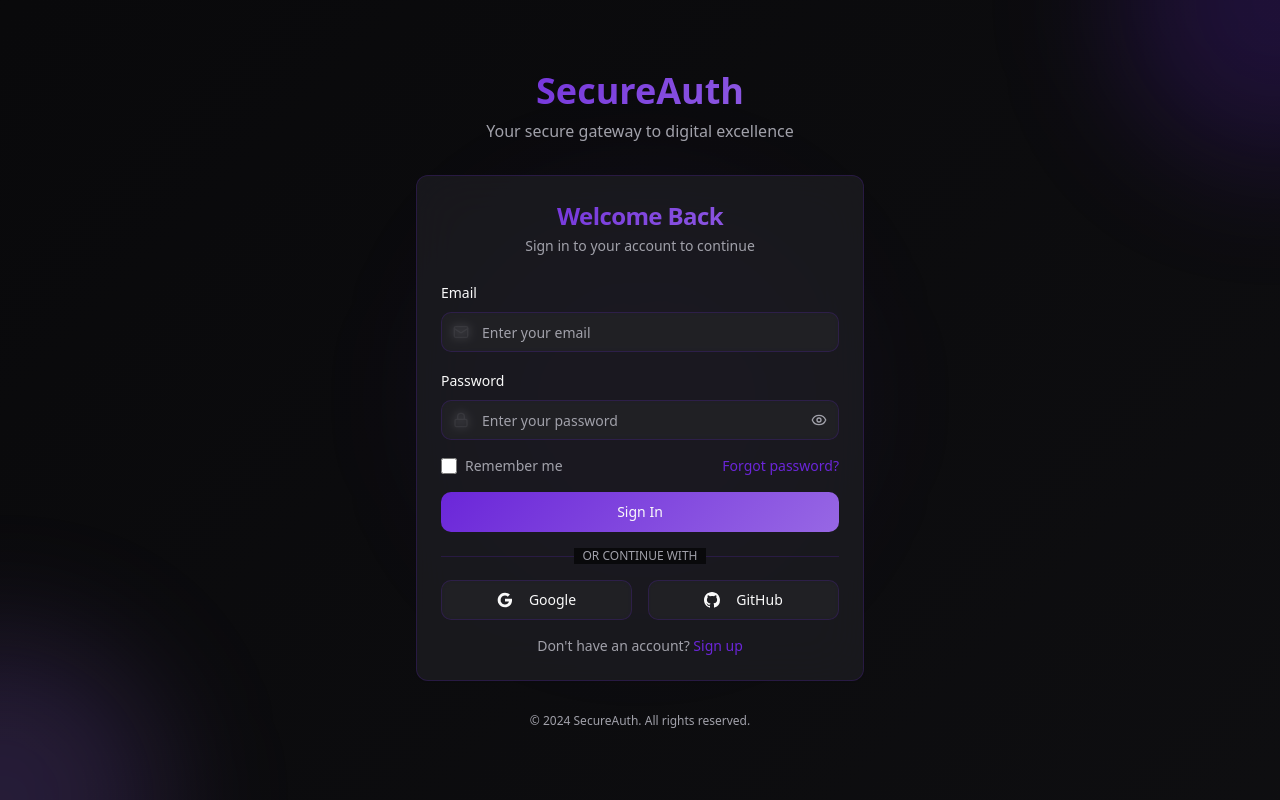
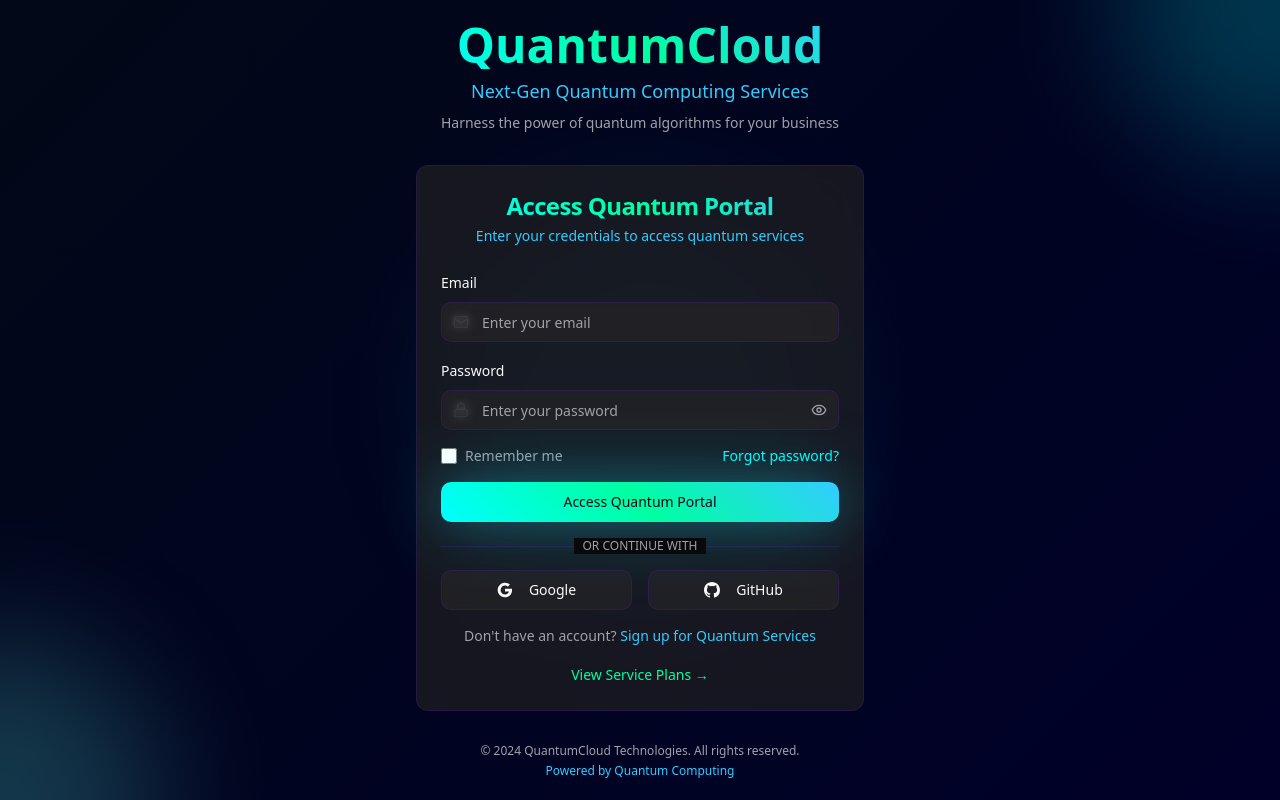
Before and after one commit to kkm121/portal-keyholder, a React (Vite) app: page / in a window 1280 px wide. Built offline with nearby package versions, Linux system fonts and the light colour scheme.

Commit message:
Refactor: Update homepage for futuristic theme
Update the homepage to reflect a futuristic theme centered around quantum services. Add a payment method section to the UI.

```diff
--- a/src/components/LoginForm.tsx
+++ b/src/components/LoginForm.tsx
@@ -19,11 +19,11 @@ export const LoginForm = () => {
   return (
     <Card className="w-full max-w-md mx-auto bg-glass backdrop-blur-xl border-glass shadow-elegant">
       <CardHeader className="space-y-1 text-center">
-        <CardTitle className="text-2xl font-bold bg-gradient-primary bg-clip-text text-transparent">
-          Welcome Back
+        <CardTitle className="text-2xl font-bold bg-gradient-quantum bg-clip-text text-transparent">
+          Access Quantum Portal
         </CardTitle>
-        <CardDescription className="text-muted-foreground">
-          Sign in to your account to continue
+        <CardDescription className="text-accent-cyan">
+          Enter your credentials to access quantum services
         </CardDescription>
       </CardHeader>
       <CardContent className="space-y-4">
@@ -40,7 +40,7 @@ export const LoginForm = () => {
                 placeholder="Enter your email"
                 value={email}
                 onChange={(e) => setEmail(e.target.value)}
-                className="pl-10 bg-secondary/50 border-glass backdrop-blur-sm transition-smooth focus:shadow-glow"
+                className="pl-10 bg-secondary/50 border-glass backdrop-blur-sm transition-smooth focus:shadow-quantum"
                 required
               />
             </div>
@@ -58,7 +58,7 @@ export const LoginForm = () => {
                 placeholder="Enter your password"
                 value={password}
                 onChange={(e) => setPassword(e.target.value)}
-                className="pl-10 pr-10 bg-secondary/50 border-glass backdrop-blur-sm transition-smooth focus:shadow-glow"
+                className="pl-10 pr-10 bg-secondary/50 border-glass backdrop-blur-sm transition-smooth focus:shadow-quantum"
                 required
               />
               <button
@@ -93,9 +93,9 @@ export const LoginForm = () => {
           <Button
             type="submit"
             variant="primary"
-            className="w-full"
+            className="w-full bg-gradient-quantum shadow-quantum hover:shadow-neon transition-all duration-300"
           >
-            Sign In
+            Access Quantum Portal
           </Button>
         </form>
 
@@ -142,12 +142,20 @@ export const LoginForm = () => {
           </Button>
         </div>
 
-        <p className="text-center text-sm text-muted-foreground">
-          Don't have an account?{" "}
-          <button className="text-primary hover:text-primary-glow transition-smooth font-medium">
-            Sign up
-          </button>
-        </p>
+        <div className="space-y-4">
+          <p className="text-center text-sm text-muted-foreground">
+            Don't have an account?{" "}
+            <button className="text-accent-cyan hover:text-accent-neon transition-smooth font-medium">
+              Sign up for Quantum Services
+            </button>
+          </p>
+
+          <div className="text-center">
+            <button className="text-accent-neon hover:text-primary transition-smooth font-medium text-sm">
+              View Service Plans →
+            </button>
+          </div>
+        </div>
       </CardContent>
     </Card>
   );
--- /dev/null
+++ b/src/components/QuantumServices.tsx
@@ -0,0 +1,131 @@
+import { Card, CardContent, CardDescription, CardHeader, CardTitle } from "@/components/ui/card";
+import { Button } from "@/components/ui/button";
+import { Badge } from "@/components/ui/badge";
+import { Cpu, Zap, Shield, Clock } from "lucide-react";
+
+const services = [
+  {
+    id: "quantum-basic",
+    name: "Quantum Basic",
+    description: "Entry-level quantum computing access",
+    price: "$99",
+    period: "/month",
+    features: ["100 Quantum Operations", "Basic Algorithm Library", "Email Support", "Community Access"],
+    icon: Cpu,
+    popular: false
+  },
+  {
+    id: "quantum-pro",
+    name: "Quantum Pro",
+    description: "Advanced quantum computing for businesses",
+    price: "$299",
+    period: "/month",
+    features: ["10,000 Quantum Operations", "Advanced Algorithm Library", "Priority Support", "Custom Algorithms", "API Access"],
+    icon: Zap,
+    popular: true
+  },
+  {
+    id: "quantum-enterprise",
+    name: "Quantum Enterprise",
+    description: "Enterprise-grade quantum solutions",
+    price: "$999",
+    period: "/month",
+    features: ["Unlimited Operations", "Full Algorithm Suite", "24/7 Dedicated Support", "Custom Integration", "SLA Guarantee", "Quantum Consulting"],
+    icon: Shield,
+    popular: false
+  }
+];
+
+export const QuantumServices = () => {
+  const handleSelectPlan = (serviceId: string) => {
+    // This will be connected to Stripe payment processing
+    console.log("Selected plan:", serviceId);
+  };
+
+  return (
+    <div className="w-full max-w-7xl mx-auto p-6">
+      <div className="text-center mb-12">
+        <h2 className="text-4xl font-bold mb-4 bg-gradient-quantum bg-clip-text text-transparent">
+          Quantum Service Plans
+        </h2>
+        <p className="text-accent-cyan text-lg">
+          Choose the perfect quantum computing plan for your needs
+        </p>
+      </div>
+
+      <div className="grid md:grid-cols-3 gap-8">
+        {services.map((service) => {
+          const Icon = service.icon;
+          return (
+            <Card
+              key={service.id}
+              className={`relative bg-glass backdrop-blur-xl border-glass shadow-elegant hover:shadow-quantum transition-all duration-300 ${
+                service.popular ? "border-accent-cyan shadow-quantum" : ""
+              }`}
+            >
+              {service.popular && (
+                <div className="absolute -top-3 left-1/2 transform -translate-x-1/2">
+                  <Badge className="bg-gradient-neon text-primary-foreground font-medium px-4 py-1">
+                    Most Popular
+                  </Badge>
+                </div>
+              )}
+
+              <CardHeader className="text-center pb-4">
+                <div className="mx-auto mb-4 p-3 bg-gradient-primary rounded-full w-fit">
+                  <Icon className="h-8 w-8 text-primary-foreground" />
+                </div>
+                <CardTitle className="text-2xl font-bold text-foreground">
+                  {service.name}
+                </CardTitle>
+                <CardDescription className="text-muted-foreground">
+                  {service.description}
+                </CardDescription>
+                <div className="flex items-baseline justify-center mt-4">
+                  <span className="text-4xl font-bold bg-gradient-primary bg-clip-text text-transparent">
+                    {service.price}
+                  </span>
+                  <span className="text-muted-foreground ml-2">
+                    {service.period}
+                  </span>
+                </div>
+              </CardHeader>
+
+              <CardContent className="space-y-4">
+                <ul className="space-y-3">
+                  {service.features.map((feature, index) => (
+                    <li key={index} className="flex items-center space-x-3">
+                      <div className="w-2 h-2 bg-gradient-neon rounded-full flex-shrink-0"></div>
+                      <span className="text-sm text-muted-foreground">{feature}</span>
+                    </li>
+                  ))}
+                </ul>
+
+                <Button
+                  onClick={() => handleSelectPlan(service.id)}
+                  className={`w-full mt-6 transition-all duration-300 ${
+                    service.popular
+                      ? "bg-gradient-quantum shadow-quantum hover:shadow-neon"
+                      : "bg-gradient-primary hover:shadow-glow"
+                  }`}
+                >
+                  <Clock className="mr-2 h-4 w-4" />
+                  Select Plan
+                </Button>
+              </CardContent>
+            </Card>
+          );
+        })}
+      </div>
+
+      <div className="mt-12 text-center">
+        <p className="text-muted-foreground">
+          All plans include quantum encryption and secure data processing
+        </p>
+        <p className="text-accent-cyan font-medium mt-2">
+          Need a custom solution? Contact our quantum specialists
+        </p>
+      </div>
+    </div>
+  );
+};
--- a/src/index.css
+++ b/src/index.css
@@ -17,9 +17,11 @@ All colors MUST be HSL.
     --popover: 240 10% 3.9%;
     --popover-foreground: 0 0% 98%;
 
-    --primary: 263 70% 50%;
-    --primary-foreground: 0 0% 98%;
-    --primary-glow: 263 70% 65%;
+    --primary: 180 100% 50%;
+    --primary-foreground: 222.2 84% 4.9%;
+    --primary-glow: 180 100% 70%;
+    --accent-cyan: 195 100% 60%;
+    --accent-neon: 158 100% 50%;
 
     --secondary: 240 4% 16%;
     --secondary-foreground: 0 0% 98%;
@@ -39,18 +41,22 @@ All colors MUST be HSL.
 
     --radius: 0.75rem;
 
-    /* Beautiful gradients */
-    --gradient-primary: linear-gradient(135deg, hsl(var(--primary)), hsl(var(--primary-glow)));
-    --gradient-background: linear-gradient(135deg, hsl(240 10% 3.9%), hsl(240 8% 6%));
-    --gradient-card: linear-gradient(135deg, hsl(240 8% 8%), hsl(240 6% 12%));
+    /* Quantum gradients */
+    --gradient-primary: linear-gradient(135deg, hsl(var(--primary)), hsl(var(--accent-cyan)));
+    --gradient-background: linear-gradient(135deg, hsl(222.2 84% 4.9%), hsl(240 100% 8%));
+    --gradient-card: linear-gradient(135deg, hsl(222.2 84% 6%), hsl(195 100% 12%));
+    --gradient-quantum: linear-gradient(45deg, hsl(var(--primary)), hsl(var(--accent-neon)), hsl(var(--accent-cyan)));
+    --gradient-neon: linear-gradient(90deg, hsl(var(--accent-neon)), hsl(var(--primary)));
 
     /* Glass morphism */
     --glass-background: hsla(240, 8%, 12%, 0.8);
     --glass-border: hsla(263, 70%, 50%, 0.2);
 
-    /* Shadows */
-    --shadow-glow: 0 0 40px hsla(263, 70%, 50%, 0.3);
-    --shadow-elegant: 0 20px 40px -12px hsla(240, 10%, 3.9%, 0.8);
+    /* Quantum shadows */
+    --shadow-glow: 0 0 60px hsla(180, 100%, 50%, 0.4);
+    --shadow-elegant: 0 20px 40px -12px hsla(222.2, 84%, 4.9%, 0.8);
+    --shadow-quantum: 0 0 80px hsla(180, 100%, 50%, 0.3), 0 0 40px hsla(195, 100%, 60%, 0.2);
+    --shadow-neon: 0 0 20px hsla(158, 100%, 50%, 0.6);
 
     /* Animations */
     --transition-smooth: all 0.3s cubic-bezier(0.4, 0, 0.2, 1);
--- a/src/pages/Index.tsx
+++ b/src/pages/Index.tsx
@@ -13,11 +13,14 @@ const Index = () => {
       {/* Main content */}
       <div className="relative z-10 w-full max-w-md">
         <div className="text-center mb-8">
-          <h1 className="text-4xl font-bold mb-2 bg-gradient-primary bg-clip-text text-transparent">
-            SecureAuth
+          <h1 className="text-5xl font-bold mb-2 bg-gradient-quantum bg-clip-text text-transparent">
+            QuantumCloud
           </h1>
-          <p className="text-muted-foreground">
-            Your secure gateway to digital excellence
+          <p className="text-accent-cyan font-medium text-lg">
+            Next-Gen Quantum Computing Services
+          </p>
+          <p className="text-muted-foreground text-sm mt-2">
+            Harness the power of quantum algorithms for your business
           </p>
         </div>
 
@@ -25,7 +28,8 @@ const Index = () => {
 
         {/* Footer */}
         <div className="mt-8 text-center text-xs text-muted-foreground">
-          <p>© 2024 SecureAuth. All rights reserved.</p>
+          <p>© 2024 QuantumCloud Technologies. All rights reserved.</p>
+          <p className="mt-1 text-accent-cyan">Powered by Quantum Computing</p>
         </div>
       </div>
     </div>
--- a/tailwind.config.ts
+++ b/tailwind.config.ts
@@ -29,6 +29,8 @@ export default {
 					foreground: 'hsl(var(--primary-foreground))',
 					glow: 'hsl(var(--primary-glow))'
 				},
+				'accent-cyan': 'hsl(var(--accent-cyan))',
+				'accent-neon': 'hsl(var(--accent-neon))',
 				secondary: {
 					DEFAULT: 'hsl(var(--secondary))',
 					foreground: 'hsl(var(--secondary-foreground))'
@@ -67,7 +69,9 @@ export default {
 			backgroundImage: {
 				'gradient-primary': 'var(--gradient-primary)',
 				'gradient-background': 'var(--gradient-background)',
-				'gradient-card': 'var(--gradient-card)'
+				'gradient-card': 'var(--gradient-card)',
+				'gradient-quantum': 'var(--gradient-quantum)',
+				'gradient-neon': 'var(--gradient-neon)'
 			},
 			backgroundColor: {
 				'glass': 'var(--glass-background)'
@@ -77,7 +81,9 @@ export default {
 			},
 			boxShadow: {
 				'glow': 'var(--shadow-glow)',
-				'elegant': 'var(--shadow-elegant)'
+				'elegant': 'var(--shadow-elegant)',
+				'quantum': 'var(--shadow-quantum)',
+				'neon': 'var(--shadow-neon)'
 			},
 			transitionProperty: {
 				'smooth': 'var(--transition-smooth)'
```
